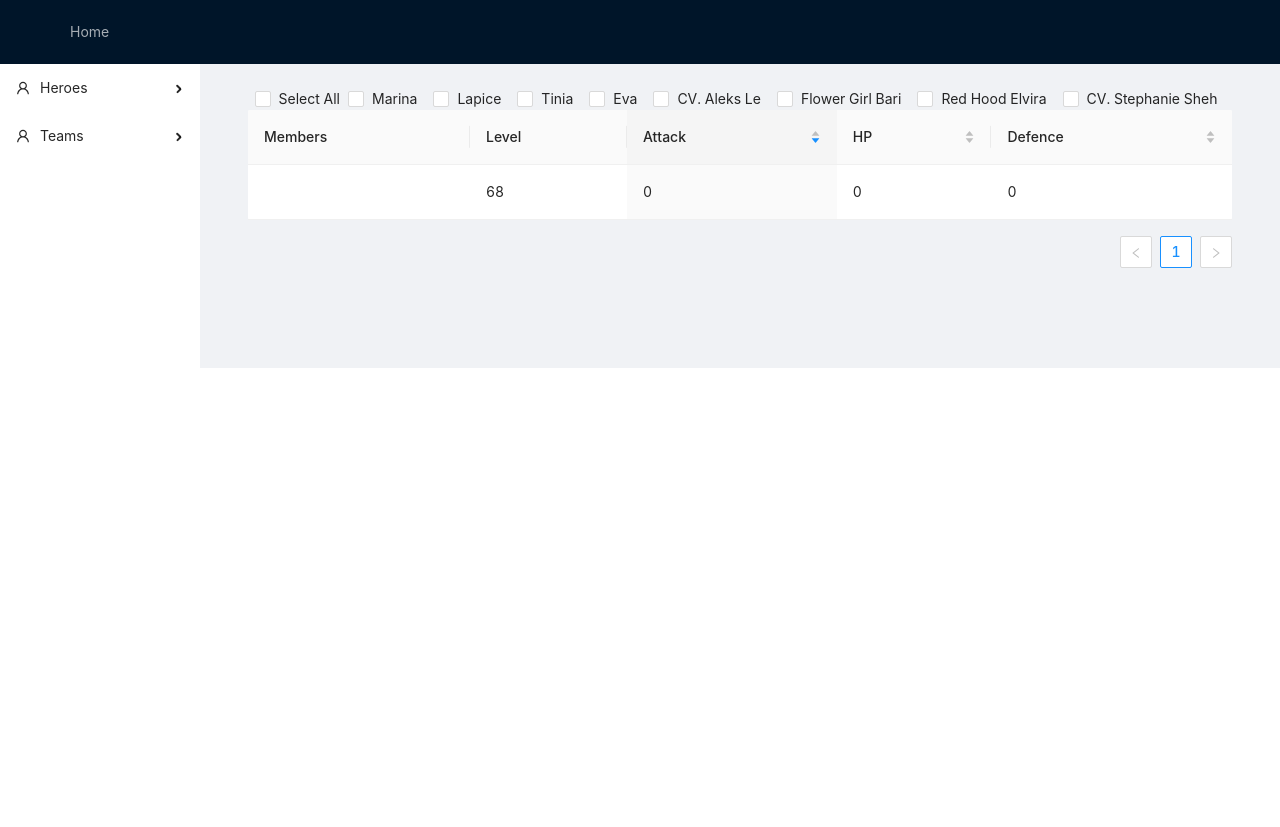
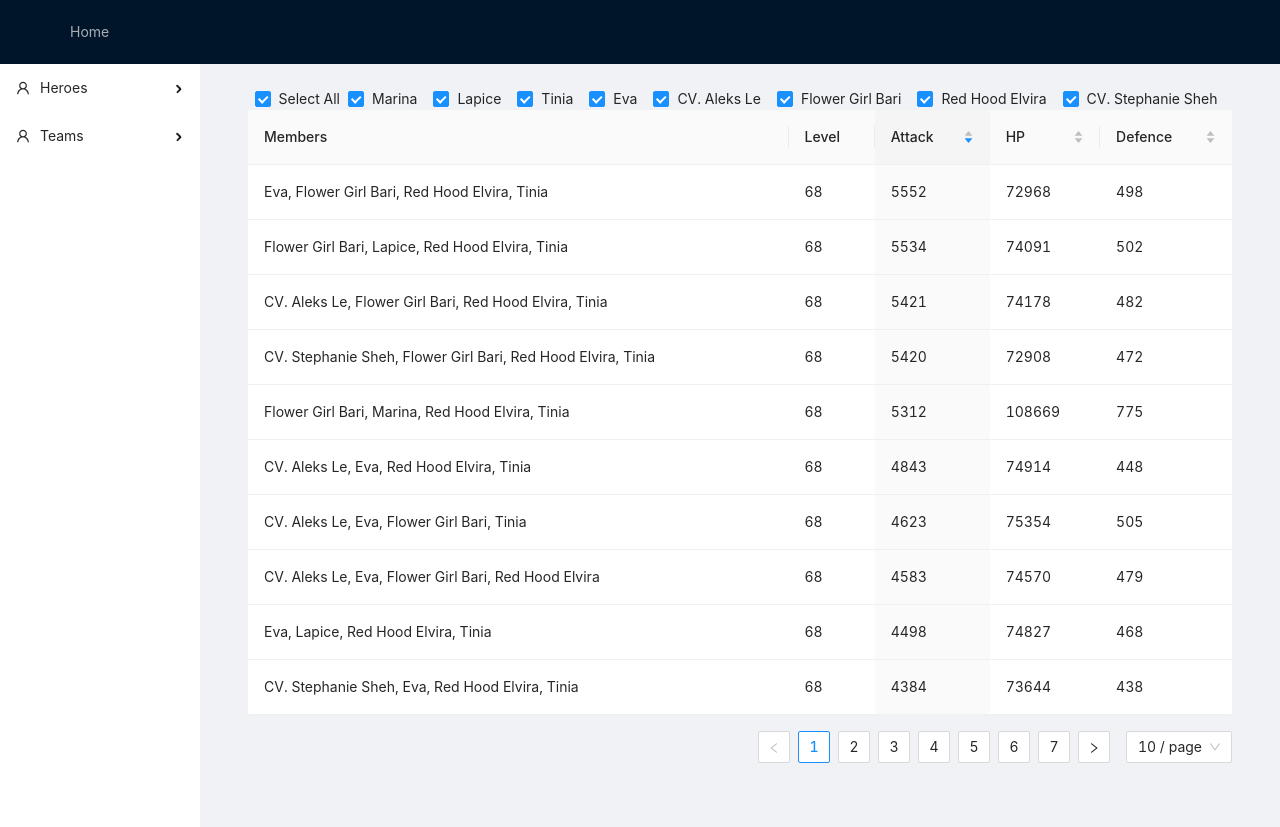
Before and after one commit to monacob/guardian-tales, a React (Create React App) app: page /teams in a window 1280 px wide. Before the commit the page ends 800 px from the top, so only its background shows below. Built offline with nearby package versions, Linux system fonts and the light colour scheme.

Commit message:
default all

```diff
--- a/src/pages/team_optimizer.js
+++ b/src/pages/team_optimizer.js
@@ -124,7 +124,7 @@ const columns = [
 
 
 function TeamOptimizer() {
-    const [selectedHeroes, setSelectedHeroes] = useState([])
+    const [selectedHeroes, setSelectedHeroes] = useState(data)
     const calculatedTeams = useMemo(() => {
         const teams = [];
         generateTeams(selectedHeroes, teams, {
```
